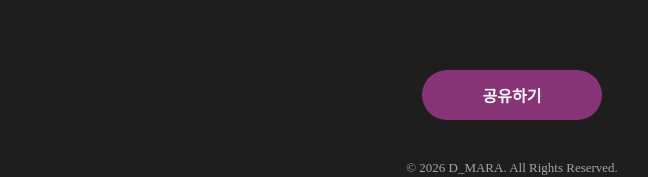
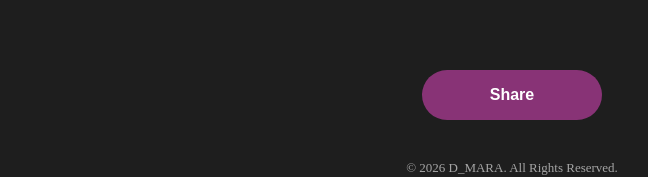
Before and after one commit to wannagola/DMARA, a React (Vite) app in the folder client/: page /whoami in a window 1280 px wide. Shown: the part 2702-2879 px from the top of the page, without its empty margins (128-776 px from the left). Built offline with nearby package versions, Linux system fonts and the light colour scheme.

Commit message:
refactor: 공유하기 버튼 수정/콘텐츠 상세 페이지 수정 / 캘린더 수정

```diff
--- a/client/src/pages/WhoAmIPage/WhoAmIPage.tsx
+++ b/client/src/pages/WhoAmIPage/WhoAmIPage.tsx
@@ -85,7 +85,7 @@ export default function WhoAmIPage() {
         type="button"
         onClick={handleShare}
       >
-        공유하기
+        Share
       </button>
 
       <footer className={styles.footer}>
```
